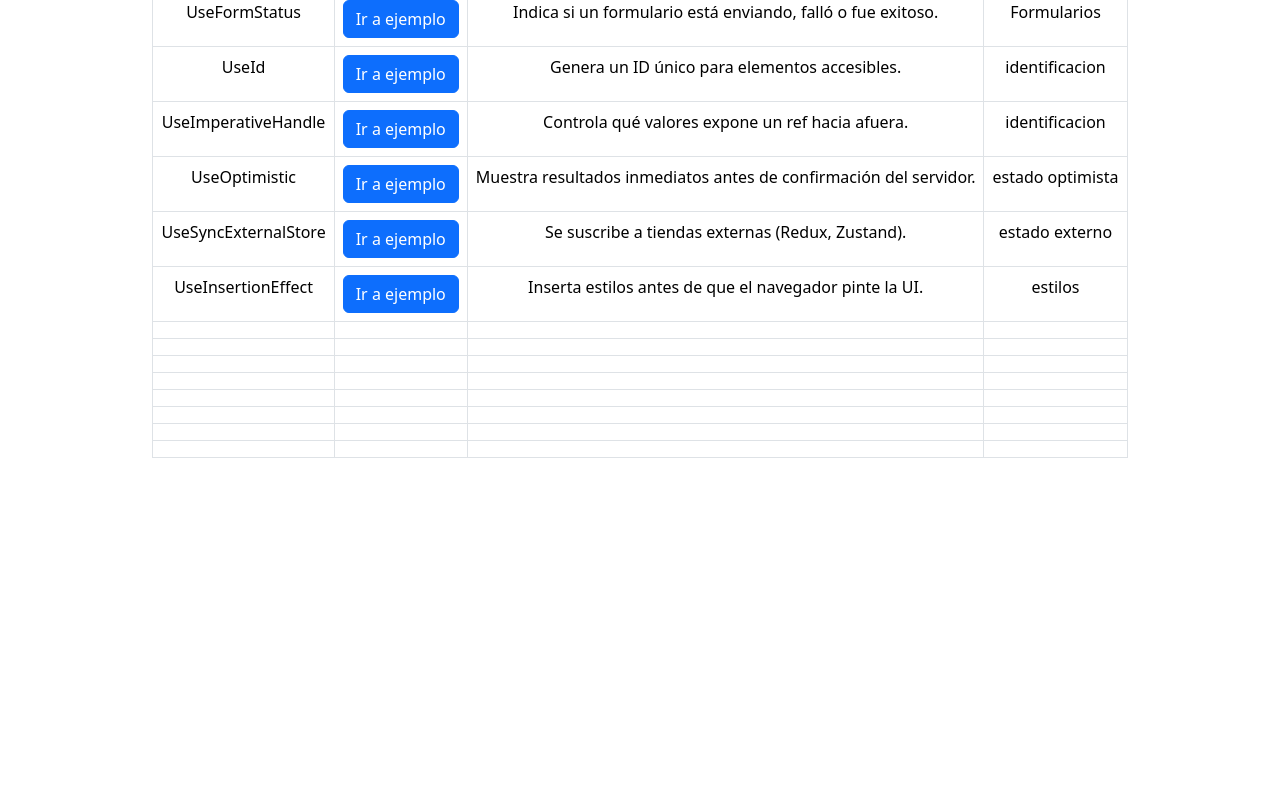
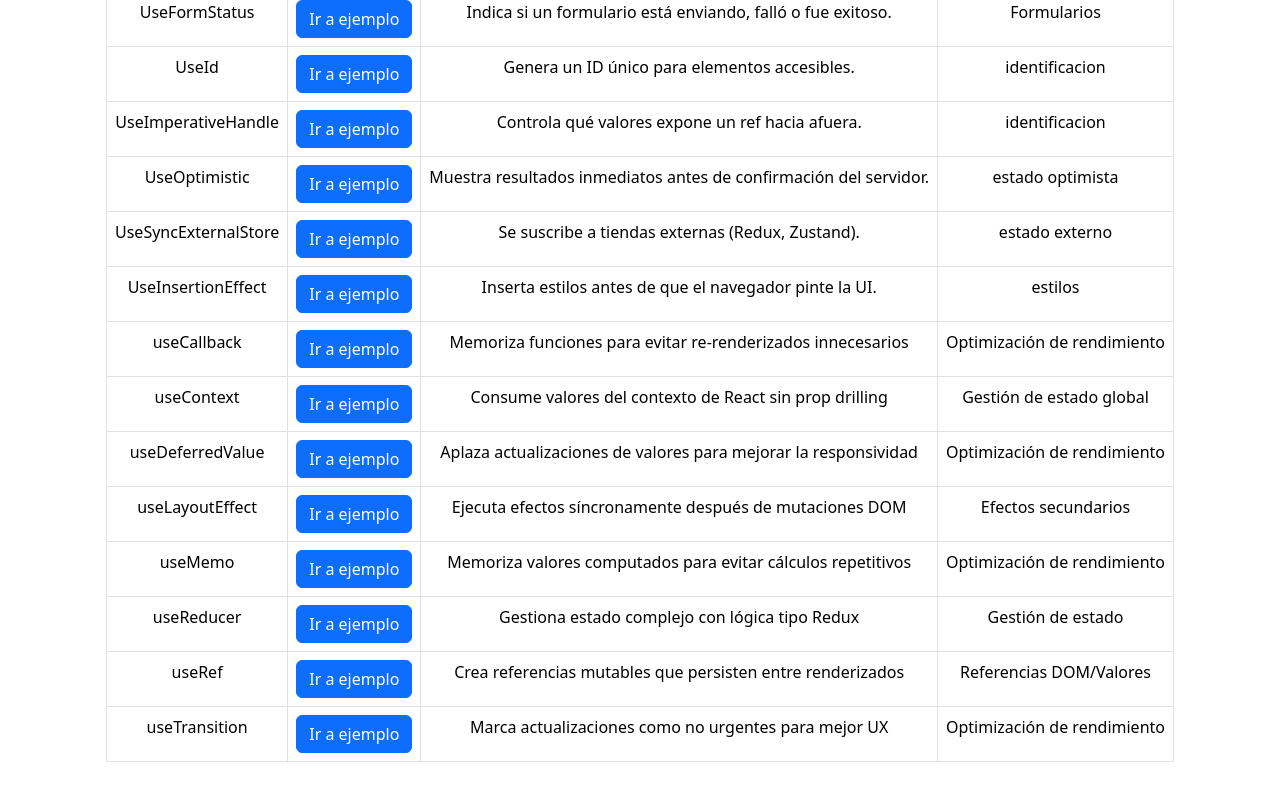
Before and after one commit to kevindamian2023/ProyectOrientadoAlSer, a React (Vite) app: page / in a window 1280 px wide. Shown: the part 444-1244 px from the top of the page. Before the commit the page ends 950 px from the top, so only its background shows below. Built offline with nearby package versions, Linux system fonts and the light colour scheme.

Commit message:
hooks de Arley

```diff
--- a/src/App.jsx
+++ b/src/App.jsx
@@ -13,6 +13,15 @@ import HookUseImperativeHandle from './playground/HookUseImperativeHandle.jsx'
 import HookUseOptimistic from './playground/HookUseOptimistic.jsx'
 import HookUseSyncExternalStore from './playground/HookUseSyncExternalStore.jsx'
 import HookUseInsertionEffect from './playground/useInsertionEffect.jsx'
+import HookuseCallback from './playground/HookuseCallback.jsx'
+import HookuseMemo from './playground/HookuseMemo.jsx'
+import HookuseRef from './playground/HookuseRef.jsx'
+import HookuseContext from './playground/HookuseContext.jsx'
+import HookuseReducer from './playground/HookuseReducer.jsx'
+import HookuseLayoutEffect from './playground/HookuseLayoutEffect.jsx'
+import HookuseTransition from './playground/HookuseTransition.jsx'
+import HookuseDeferredValue from './playground/HookuseDeferredValue.jsx'
+
 function App() {
   return (
 
@@ -33,6 +42,14 @@ function App() {
         <Route path="/useOptimistic" element={<HookUseOptimistic />}></Route>
         <Route path="/useSyncExternalStore" element={<HookUseSyncExternalStore />}></Route>
         <Route path="/useInsertionEffect" element={<HookUseInsertionEffect />}></Route>
+        <Route path="/useCallback" element={<HookuseCallback />}></Route>
+        <Route path="/useMemo" element={<HookuseMemo />}></Route>
+        <Route path="/useRef" element={<HookuseRef />}></Route>
+        <Route path="/useContext" element={<HookuseContext />}></Route>
+        <Route path="/useReducer" element={<HookuseReducer />}></Route>
+        <Route path="/useLayoutEffect" element={<HookuseLayoutEffect />}></Route>
+        <Route path="/useTransition" element={<HookuseTransition />}></Route>
+        <Route path="/useDeferredValue" element={<HookuseDeferredValue />}></Route>
       </Routes>
      </BrowserRouter >
 
--- a/src/playground/HomeHooks.jsx
+++ b/src/playground/HomeHooks.jsx
@@ -115,53 +115,69 @@ function HomeHooks() {
                 <td>Inserta estilos antes de que el navegador pinte la UI.</td>
                 <td>estilos</td>
               </tr>
-              <tr>
-                <td></td>
-                <td></td>
-                <td></td>
-                <td></td>
+             <tr>
+                <td>useCallback</td>
+                <td>
+                  <Link to="/useCallback" className='btn btn-primary'>Ir a ejemplo</Link>
+                </td>
+                <td>Memoriza funciones para evitar re-renderizados innecesarios</td>
+                <td>Optimización de rendimiento</td>
               </tr>
               <tr>
-                <td></td>
-                <td></td>
-                <td></td>
-                <td></td>
+                <td>useContext</td>
+                <td>
+                  <Link to="/useContext" className='btn btn-primary'>Ir a ejemplo</Link>
+                </td>
+                <td> Consume valores del contexto de React sin prop drilling</td>
+                <td>Gestión de estado global</td>
               </tr>
               <tr>
-                <td></td>
-                <td></td>
-                <td></td>
-                <td></td>
+                <td>useDeferredValue</td>
+                <td>
+                  <Link to="/useDeferredValue" className='btn btn-primary'>Ir a ejemplo</Link>
+                </td>
+                <td>Aplaza actualizaciones de valores para mejorar la responsividad</td>
+                <td>Optimización de rendimiento</td>
               </tr>
               <tr>
-                <td></td>
-                <td></td>
-                <td></td>
-                <td></td>
+                <td>useLayoutEffect</td>
+                <td>
+                  <Link to="/useLayoutEffect" className='btn btn-primary'>Ir a ejemplo</Link>
+                </td>
+                <td>Ejecuta efectos síncronamente después de mutaciones DOM</td>
+                <td>Efectos secundarios</td>
               </tr>
               <tr>
-                <td></td>
-                <td></td>
-                <td></td>
-                <td></td>
+                <td>useMemo</td>
+                <td>
+                  <Link to="/useMemo" className='btn btn-primary'>Ir a ejemplo</Link>
+                </td>
+                <td>Memoriza valores computados para evitar cálculos repetitivos</td>
+                <td>Optimización de rendimiento</td>
               </tr>
               <tr>
-                <td></td>
-                <td></td>
-                <td></td>
-                <td></td>
+                <td>useReducer</td>
+                <td>
+                  <Link to="/useReducer" className='btn btn-primary'>Ir a ejemplo</Link>
+                </td>
+                <td>Gestiona estado complejo con lógica tipo Redux</td>
+                <td>Gestión de estado</td>
               </tr>
               <tr>
-                <td></td>
-                <td></td>
-                <td></td>
-                <td></td>
+                <td>useRef</td>
+                <td>
+                  <Link to="/useRef" className='btn btn-primary'>Ir a ejemplo</Link>
+                </td>
+                <td>Crea referencias mutables que persisten entre renderizados</td>
+                <td>Referencias DOM/Valores</td>
               </tr>
               <tr>
-                <td></td>
-                <td></td>
-                <td></td>
-                <td></td>
+                <td>useTransition</td>
+                <td>
+                  <Link to="/useTransition" className='btn btn-primary'>Ir a ejemplo</Link>
+                </td>
+                <td>Marca actualizaciones como no urgentes para mejor UX</td>
+                <td>Optimización de rendimiento</td>
               </tr>
             </tbody>
           </table>
--- /dev/null
+++ b/src/playground/HookuseCallback.jsx
@@ -0,0 +1,17 @@
+import { useState, useCallback } from "react";
+
+function BotonMemo() {
+  const [count, setCount] = useState(0);
+
+  const incrementar = useCallback(() => {
+    setCount(c => c + 1);
+  }, []);
+
+  return (
+    <div>
+      <p>Contador: {count}</p>
+      <button onClick={incrementar}>+1</button>
+    </div>
+  );
+}
+export default BotonMemo;
--- /dev/null
+++ b/src/playground/HookuseContext.jsx
@@ -0,0 +1,17 @@
+import { createContext, useContext } from "react";
+
+const ThemeContext = createContext("light");
+
+function Hijo() {
+  const theme = useContext(ThemeContext);
+  return <p>Tema actual: {theme}</p>;
+}
+
+function App() {
+  return (
+    <ThemeContext.Provider value="dark">
+      <Hijo />
+    </ThemeContext.Provider>
+  );
+}
+export default App;
--- /dev/null
+++ b/src/playground/HookuseDeferredValue.jsx
@@ -0,0 +1,15 @@
+import { useState, useDeferredValue } from "react";
+
+function TextoDiferido() {
+  const [text, setText] = useState("");
+  const deferredText = useDeferredValue(text);
+
+  return (
+    <div>
+      <input value={text} onChange={(e) => setText(e.target.value)} />
+      <p>Texto inmediato: {text}</p>
+      <p>Texto diferido: {deferredText}</p>
+    </div>
+  );
+}
+export default TextoDiferido;
--- /dev/null
+++ b/src/playground/HookuseLayoutEffect.jsx
@@ -0,0 +1,12 @@
+import { useLayoutEffect, useRef } from "react";
+
+function Caja() {
+  const divRef = useRef();
+
+  useLayoutEffect(() => {
+    console.log("Tamaño:", divRef.current.getBoundingClientRect());
+  }, []);
+
+  return <div ref={divRef} style={{ width: 100, height: 100, background: "tomato" }} />;
+}
+export default Caja;
--- /dev/null
+++ b/src/playground/HookuseMemo.jsx
@@ -0,0 +1,18 @@
+import { useMemo, useState } from "react";
+
+function ExpensiveCalc() {
+  const [num, setNum] = useState(0);
+
+  const doble = useMemo(() => {
+    console.log("Calculando...");
+    return num * 2;
+  }, [num]);
+
+  return (
+    <div>
+      <p>Número: {num} | Doble: {doble}</p>
+      <button onClick={() => setNum(num + 1)}>+1</button>
+    </div>
+  );
+}
+export default ExpensiveCalc;
--- /dev/null
+++ b/src/playground/HookuseReducer.jsx
@@ -0,0 +1,34 @@
+import React, { useReducer } from 'react';
+
+// 1. Estado inicial
+const initialState = { count: 0 };
+
+// 2. Reducer
+function reducer(state, action) {
+  switch (action.type) {
+    case 'increment':
+      return { count: state.count + 1 };
+    case 'decrement':
+      return { count: state.count - 1 };
+    case 'reset':
+      return { count: 0 };
+    default:
+      throw new Error('Acción no válida');
+  }
+}
+
+// 3. Componente
+function Counter() {
+  const [state, dispatch] = useReducer(reducer, initialState);
+
+  return (
+    <div>
+      <h2>Contador: {state.count}</h2>
+      <button onClick={() => dispatch({ type: 'increment' })}>➕ Incrementar</button>
+      <button onClick={() => dispatch({ type: 'decrement' })}>➖ Decrementar</button>
+      <button onClick={() => dispatch({ type: 'reset' })}>🔁 Resetear</button>
+    </div>
+  );
+}
+
+export default Counter;
--- /dev/null
+++ b/src/playground/HookuseRef.jsx
@@ -0,0 +1,13 @@
+import { useRef } from "react";
+
+function InputFocus() {
+  const inputRef = useRef();
+
+  return (
+    <div>
+      <input ref={inputRef} placeholder="Escribe aquí" />
+      <button onClick={() => inputRef.current.focus()}>Focus</button>
+    </div>
+  );
+}
+export default InputFocus;
--- /dev/null
+++ b/src/playground/HookuseTransition.jsx
@@ -0,0 +1,23 @@
+import { useState, useTransition } from "react";
+
+function ListaGrande() {
+  const [input, setInput] = useState("");
+  const [list, setList] = useState([]);
+  const [isPending, startTransition] = useTransition();
+
+  const handleChange = (e) => {
+    setInput(e.target.value);
+    startTransition(() => {
+      const items = Array(1000).fill(null).map((_, i) => e.target.value + i);
+      setList(items);
+    });
+  };
+
+  return (
+    <div>
+      <input value={input} onChange={handleChange} placeholder="Escribe algo" />
+      {isPending ? <p>Cargando...</p> : list.slice(0, 5).map((item, i) => <div key={i}>{item}</div>)}
+    </div>
+  );
+}
+export default ListaGrande;
```
